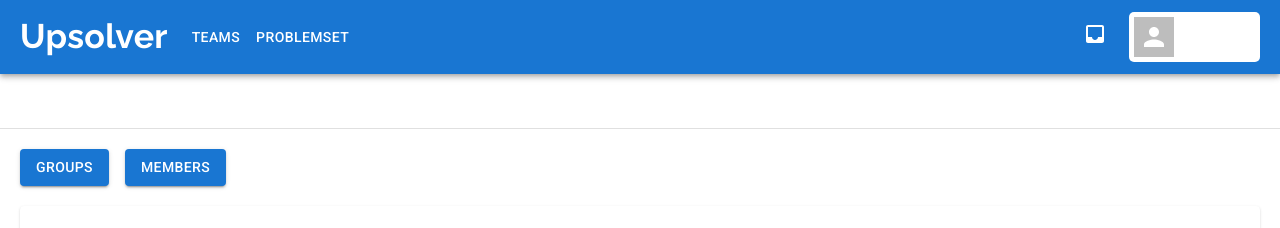
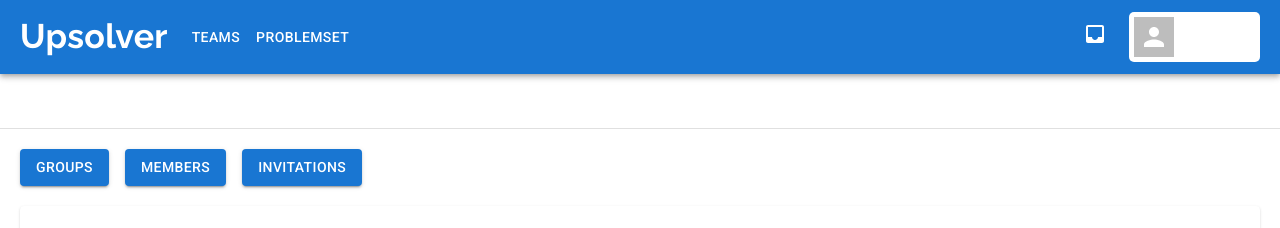
Before and after one commit to cdamezcua/Upsolver, a React (Create React App) app in the folder upsolver-ui/: page /team/1/groups in a window 1280 px wide. Shown: the top 228 px of the page. Built offline with nearby package versions, Linux system fonts and the light colour scheme; no server answers; sample sign-in values are in the browser's storage.

Commit message:
Added button for team invitations screen

```diff
--- a/upsolver-ui/src/components/GroupsScreen/GroupsScreen.jsx
+++ b/upsolver-ui/src/components/GroupsScreen/GroupsScreen.jsx
@@ -1,7 +1,7 @@
 import React from "react";
 import "./GroupsScreen.css";
 import Navbar from "../Navbar/Navbar";
-import { Box, Divider, Typography } from "@mui/material";
+import { Box, Typography } from "@mui/material";
 import { Button, Stack } from "@mui/material";
 import { Link } from "react-router-dom";
 import {
@@ -98,6 +98,11 @@ export default function GroupsScreen() {
             Members
           </Link>
         </Button>
+        <Button variant="contained" color="primary" className="page-button">
+          <Link className="button-link" to={`/team/${teamId}/invitations`}>
+            Invitations
+          </Link>
+        </Button>
       </Stack>
       <Box sx={{ m: "20px" }}>
         <TableContainer component={Paper}>
```
